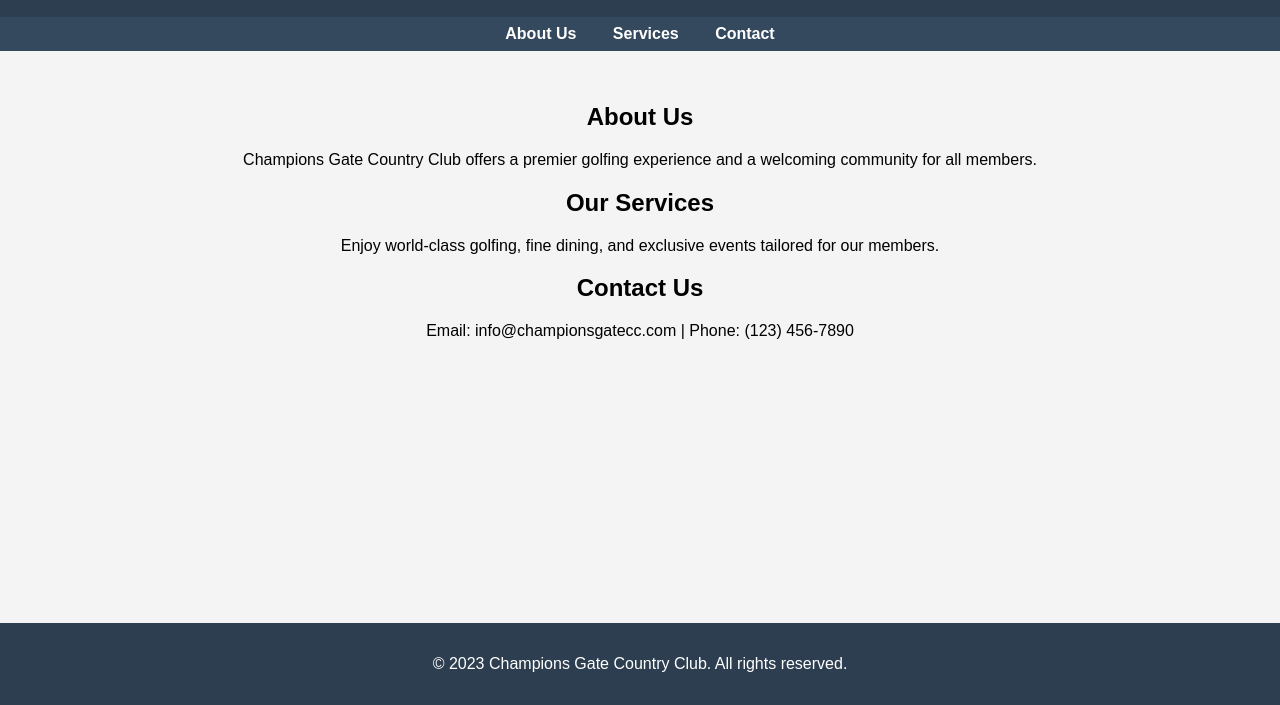
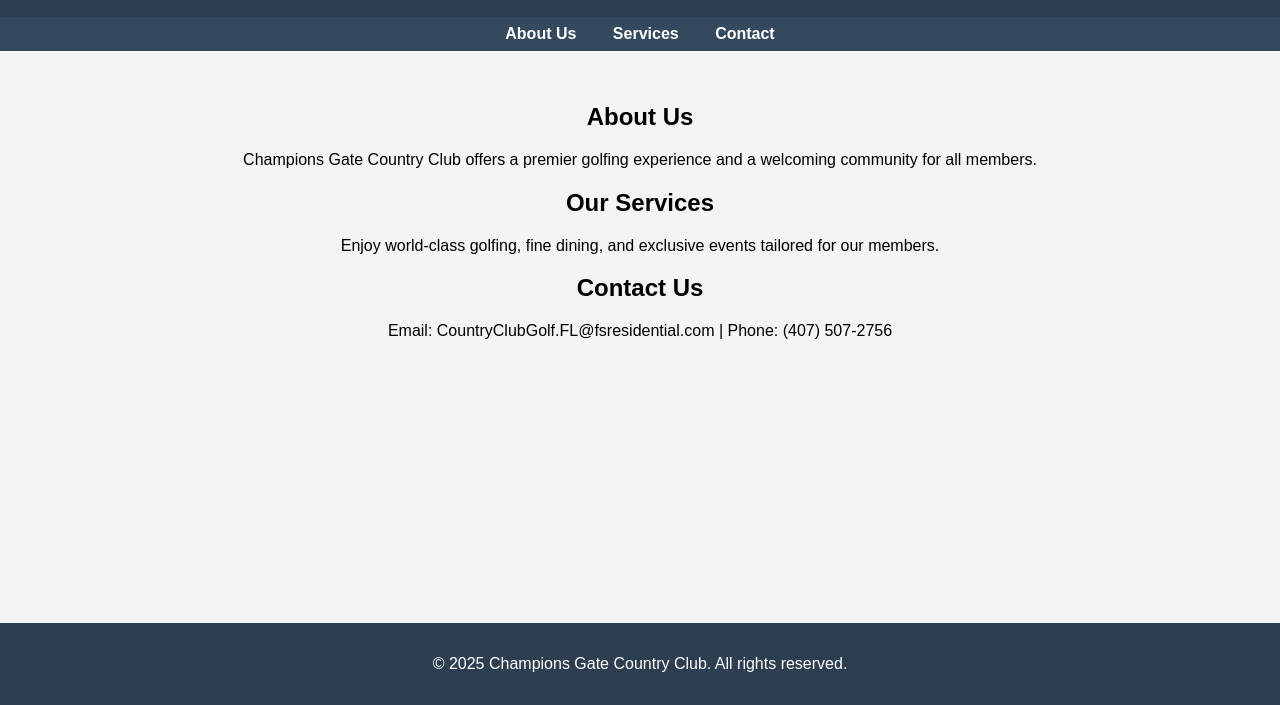
Before and after one commit to gbobcollins/cgcchoa, a plain HTML site: page index.html in a window 1280 px wide. Shown: the part 95-800 px from the top of the page. Drawn offline with Linux system fonts and the light colour scheme.

Commit message:
Update index.html

```diff
--- a/index.html
+++ b/index.html
@@ -66,11 +66,11 @@
         </section>
         <section id="contact">
             <h2>Contact Us</h2>
-            <p>Email: info@championsgatecc.com | Phone: (123) 456-7890</p>
+            <p>Email: CountryClubGolf.FL@fsresidential.com | Phone: (407) 507-2756</p>
         </section>
     </main>
     <footer>
-        <p>&copy; 2023 Champions Gate Country Club. All rights reserved.</p>
+        <p>&copy; 2025 Champions Gate Country Club. All rights reserved.</p>
     </footer>
 </body>
 </html></section>
```
